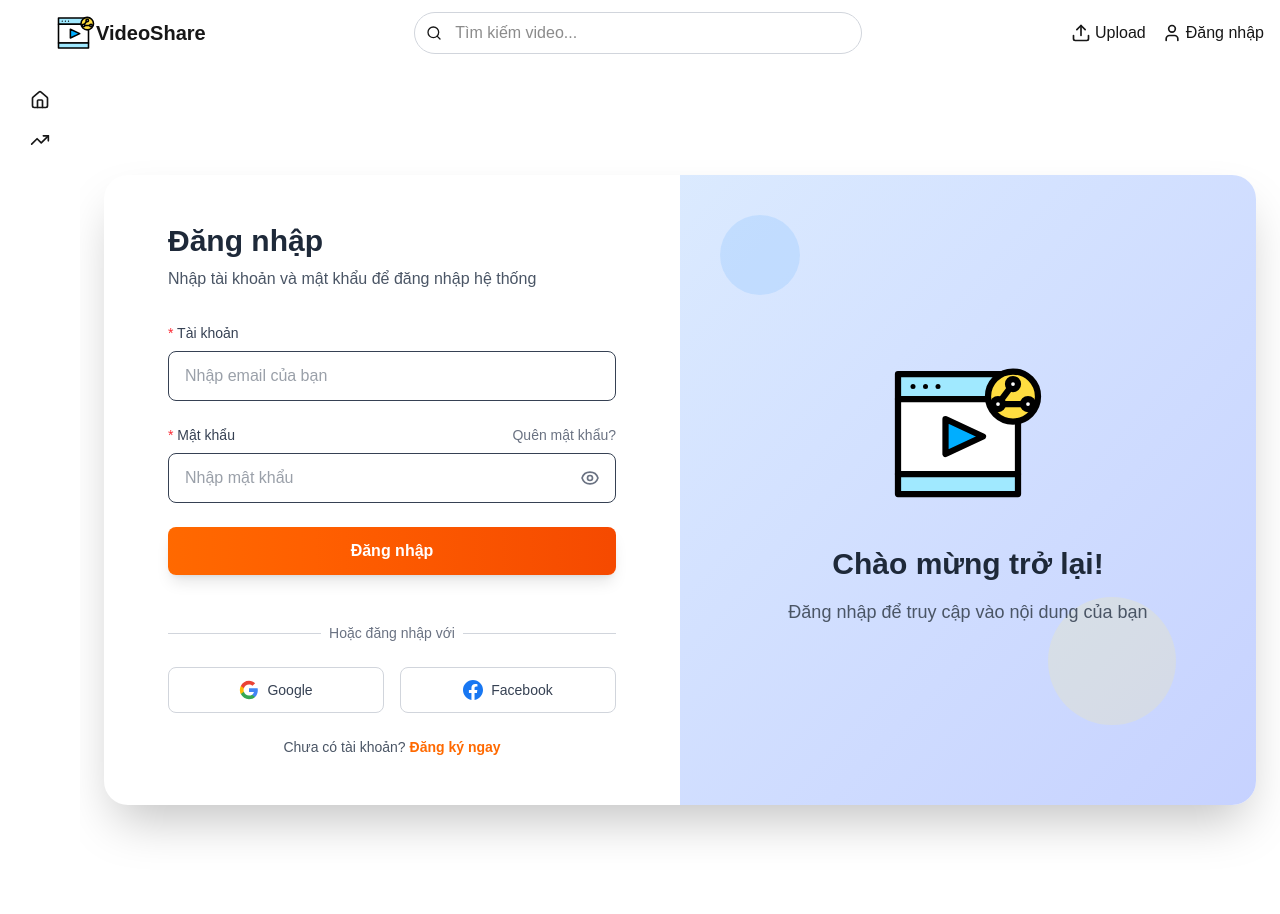
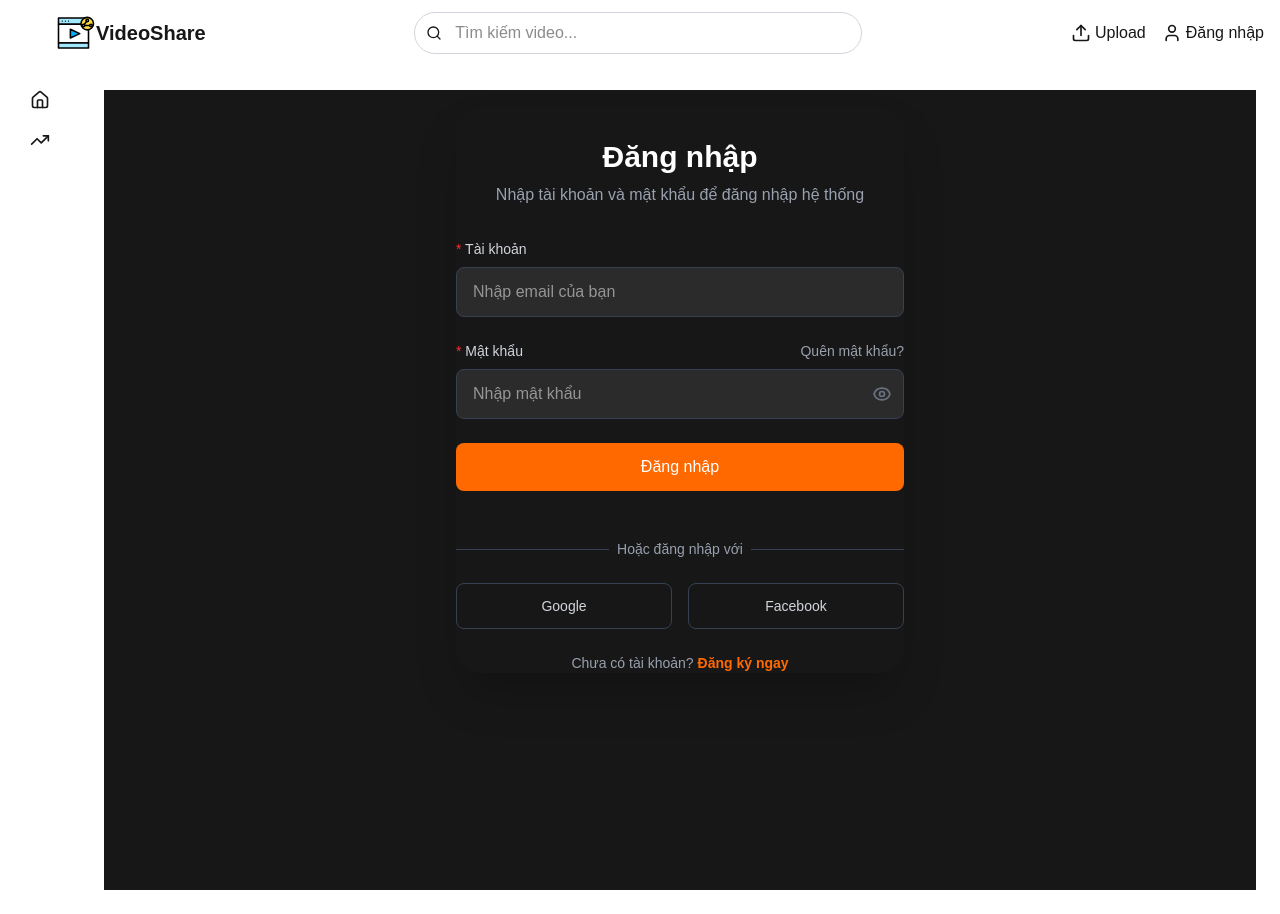
Before and after one commit to Cuti-Duck/frontend-video-sharing-platform, a Next.js app: page /auth/login in a window 1280 px wide. Built offline with nearby package versions, Linux system fonts and the light colour scheme.

Commit message:
Change UI in login

```diff
--- a/src/app/auth/login/page.tsx
+++ b/src/app/auth/login/page.tsx
@@ -24,20 +24,18 @@ export default function LoginPage() {
   };
 
   return (
-    <div className="min-h-screen flex items-center justify-center bg-gradient-to-br #171717 #171717">
-      <div className="w-full max-w-6xl flex bg-white rounded-3xl shadow-2xl overflow-hidden">
-        {/* Left side - Form */}
-        <div className="w-full lg:w-1/2 p-8 lg:p-12">
-          <div className="max-w-md mx-auto">
-            <h1 className="text-3xl font-bold text-gray-800 mb-2">Đăng nhập</h1>
-            <p className="text-gray-600 mb-8">
+    <div className="min-h-screen flex items-center justify-center bg-[#171717]">
+      <div className="w-full max-w-md pt-8 mb-50 bg-[#171717] rounded-3xl shadow-2xl">
+        <div className="text-center mb-8">
+          <h1 className="text-3xl font-bold text-white mb-2">Đăng nhập</h1>
+          <p className="text-gray-400">
             Nhập tài khoản và mật khẩu để đăng nhập hệ thống
           </p>
+        </div>
 
         <form onSubmit={handleSubmit} className="space-y-6">
-              {/* Email Input */}
           <div>
-                <label htmlFor="email" className="block text-sm font-medium text-gray-700 mb-2">
+            <label htmlFor="email" className="block text-sm font-medium text-gray-300 mb-2">
               <span className="text-red-500">* </span>
               Tài khoản
             </label>
@@ -48,21 +46,20 @@ export default function LoginPage() {
               value={formData.email}
               onChange={handleChange}
               placeholder="Nhập email của bạn"
-                  className="w-full px-4 py-3 border text-gray-700 rounded-lg focus:outline-none focus:ring-2 focus:ring-orange-500 focus:border-transparent transition-all"
+              className="w-full px-4 py-3 border border-gray-700 bg-[#2b2b2b] text-white rounded-lg focus:outline-none focus:ring-2 focus:ring-orange-500 focus:border-transparent transition-all"
               required
             />
           </div>
 
-              {/* Password Input */}
           <div>
             <div className="flex items-center justify-between mb-2">
-                  <label htmlFor="password" className="block text-sm font-medium text-gray-700">
+              <label htmlFor="password" className="block text-sm font-medium text-gray-300">
                 <span className="text-red-500">* </span>
                 Mật khẩu
               </label>
               <Link
                 href="/auth/forgot-password"
-                    className="text-sm text-gray-500 hover:text-orange-500 transition-colors"
+                className="text-sm text-gray-400 hover:text-orange-500 transition-colors"
               >
                 Quên mật khẩu?
               </Link>
@@ -75,76 +72,57 @@ export default function LoginPage() {
                 value={formData.password}
                 onChange={handleChange}
                 placeholder="Nhập mật khẩu"
-                    className="w-full px-4 pr-12 py-3 border text-gray-700 rounded-lg focus:outline-none focus:ring-2 focus:ring-orange-500 focus:border-transparent transition-all"
+                className="w-full px-4 pr-12 py-3 border border-gray-700 bg-[#2b2b2b] text-white rounded-lg focus:outline-none focus:ring-2 focus:ring-orange-500 focus:border-transparent transition-all"
                 required
               />
               <button
                 type="button"
                 aria-label={showPassword ? "Ẩn mật khẩu" : "Hiện mật khẩu"}
                 onClick={() => setShowPassword(!showPassword)}
-                    className="absolute right-3 top-1/2 -translate-y-1/2 text-gray-500 hover:text-gray-700 z-20 bg-transparent p-1"
+                className="absolute right-3 top-1/2 -translate-y-1/2 text-gray-500 hover:text-gray-400"
               >
-                    {showPassword ? (
-                      <svg className="w-5 h-5" fill="none" stroke="currentColor" viewBox="0 0 24 24">
-                        <path strokeLinecap="round" strokeLinejoin="round" strokeWidth={2} d="M13.875 18.825A10.05 10.05 0 0112 19c-4.478 0-8.268-2.943-9.543-7a9.97 9.97 0 011.563-3.029m5.858.908a3 3 0 114.243 4.243M9.878 9.878l4.242 4.242M9.88 9.88l-3.29-3.29m7.532 7.532l3.29 3.29M3 3l3.59 3.59m0 0A9.953 9.953 0 0112 5c4.478 0 8.268 2.943 9.543 7a10.025 10.025 0 01-4.132 5.411m0 0L21 21" />
-                      </svg>
-                    ) : (
                 <svg className="w-5 h-5" fill="none" stroke="currentColor" viewBox="0 0 24 24">
                   <path strokeLinecap="round" strokeLinejoin="round" strokeWidth={2} d="M15 12a3 3 0 11-6 0 3 3 0 016 0z" />
                   <path strokeLinecap="round" strokeLinejoin="round" strokeWidth={2} d="M2.458 12C3.732 7.943 7.523 5 12 5c4.478 0 8.268 2.943 9.542 7-1.274 4.057-5.064 7-9.542 7-4.477 0-8.268-2.943-9.542-7z" />
                 </svg>
-                    )}
               </button>
             </div>
           </div>
 
-              {/* Submit Button */}
           <button
             type="submit"
-                className="w-full bg-gradient-to-r from-orange-500 to-orange-600 text-white font-semibold py-3 rounded-lg hover:from-orange-600 hover:to-orange-700 transition-all transform hover:scale-[1.02] shadow-lg"
+            className="w-full bg-orange-500 text-white py-3 rounded-lg hover:bg-orange-600 transition-colors"
           >
             Đăng nhập
           </button>
 
-              {/* Divider */}
           <div className="relative my-6">
             <div className="absolute inset-0 flex items-center">
-                  <div className="w-full border-t border-gray-300"></div>
+              <div className="w-full border-t border-gray-700"></div>
             </div>
             <div className="relative flex justify-center text-sm">
-                  <span className="px-2 bg-white text-gray-500">Hoặc đăng nhập với</span>
+              <span className="px-2 bg-[#171717] text-gray-400">Hoặc đăng nhập với</span>
             </div>
           </div>
 
-              {/* Social Login */}
           <div className="grid grid-cols-2 gap-4">
             <button
               type="button"
-                  className="flex items-center justify-center px-4 py-3 border border-gray-300 rounded-lg hover:bg-gray-50 transition-all"
+              className="flex items-center justify-center px-4 py-3 border border-gray-700 rounded-lg hover:bg-[#2b2b2b] transition-all"
             >
-                  <svg className="w-5 h-5 mr-2" viewBox="0 0 24 24">
-                    <path fill="#4285F4" d="M22.56 12.25c0-.78-.07-1.53-.2-2.25H12v4.26h5.92c-.26 1.37-1.04 2.53-2.21 3.31v2.77h3.57c2.08-1.92 3.28-4.74 3.28-8.09z" />
-                    <path fill="#34A853" d="M12 23c2.97 0 5.46-.98 7.28-2.66l-3.57-2.77c-.98.66-2.23 1.06-3.71 1.06-2.86 0-5.29-1.93-6.16-4.53H2.18v2.84C3.99 20.53 7.7 23 12 23z" />
-                    <path fill="#FBBC05" d="M5.84 14.09c-.22-.66-.35-1.36-.35-2.09s.13-1.43.35-2.09V7.07H2.18C1.43 8.55 1 10.22 1 12s.43 3.45 1.18 4.93l2.85-2.22.81-.62z" />
-                    <path fill="#EA4335" d="M12 5.38c1.62 0 3.06.56 4.21 1.64l3.15-3.15C17.45 2.09 14.97 1 12 1 7.7 1 3.99 3.47 2.18 7.07l3.66 2.84c.87-2.6 3.3-4.53 6.16-4.53z" />
-                  </svg>
-                  <span className="text-sm font-medium text-gray-700">Google</span>
+              <span className="text-sm font-medium text-gray-300">Google</span>
             </button>
             <button
               type="button"
-                  className="flex items-center justify-center px-4 py-3 border border-gray-300 rounded-lg hover:bg-gray-50 transition-all"
+              className="flex items-center justify-center px-4 py-3 border border-gray-700 rounded-lg hover:bg-[#2b2b2b] transition-all"
             >
-                  <svg className="w-5 h-5 mr-2" fill="#1877F2" viewBox="0 0 24 24">
-                    <path d="M24 12.073c0-6.627-5.373-12-12-12s-12 5.373-12 12c0 5.99 4.388 10.954 10.125 11.854v-8.385H7.078v-3.47h3.047V9.43c0-3.007 1.792-4.669 4.533-4.669 1.312 0 2.686.235 2.686.235v2.953H15.83c-1.491 0-1.956.925-1.956 1.874v2.25h3.328l-.532 3.47h-2.796v8.385C19.612 23.027 24 18.062 24 12.073z" />
-                  </svg>
-                  <span className="text-sm font-medium text-gray-700">Facebook</span>
+              <span className="text-sm font-medium text-gray-300">Facebook</span>
             </button>
           </div>
 
-              {/* Register Link */}
-              <p className="text-center text-sm text-gray-600 mt-6">
+          <p className="text-center text-sm text-gray-400 mt-6">
             Chưa có tài khoản?{" "}
-                <Link href="/auth/register" className="text-orange-500 hover:text-orange-600 font-semibold">
+            <Link href="/auth/register" className="text-orange-500 hover:text-orange-400 font-semibold">
               Đăng ký ngay
             </Link>
           </p>
@@ -152,48 +130,5 @@ export default function LoginPage() {
       </div>
     </div>
 
-        {/* Right side - Illustration */}
-        <div className="hidden lg:flex lg:w-1/2 bg-gradient-to-br from-blue-100 to-indigo-200 items-center justify-center p-12 relative overflow-hidden">
-          <div className="relative z-10 text-center">
-            {/* Person Illustration */}
-            <div className="mb-8 justify-center flex">
-              <svg
-                xmlns="http://www.w3.org/2000/svg"
-                viewBox="0 0 64 64"
-                preserveAspectRatio="xMidYMid meet"
-                className="flex-shrink-0 w-24 md:w-40 h-auto"
-              >
-                <g fill="none" strokeWidth="2.5" strokeLinecap="round" strokeLinejoin="round">
-                  <rect x="4" y="8" width="48" height="10" fill="#a0e9ff" stroke="#000" />
-                  <rect x="4" y="18" width="48" height="30" fill="white" stroke="#000" />
-                  <rect x="4" y="48" width="48" height="8" fill="#a0e9ff" stroke="#000" />
-                  <circle cx="10" cy="13" r="1" fill="black" stroke="none" />
-                  <circle cx="15" cy="13" r="1" fill="black" stroke="none" />
-                  <circle cx="20" cy="13" r="1" fill="black" stroke="none" />
-                  <polygon points="23,26 38,33 23,40" fill="#00aeff" stroke="#000" />
-                  <circle cx="50" cy="17" r="10" fill="#ffdd40" stroke="#000" />
-                  <line x1="50" y1="12" x2="44" y2="20" stroke="#000" />
-                  <line x1="44" y1="20" x2="56" y2="20" stroke="#000" />
-                  <circle cx="50" cy="12" r="2" fill="white" stroke="#000" />
-                  <circle cx="44" cy="20" r="2" fill="white" stroke="#000" />
-                  <circle cx="56" cy="20" r="2" fill="white" stroke="#000" />
-                </g>
-              </svg>
-            </div>
-
-            <h2 className="text-3xl font-bold text-gray-800 mb-4">
-              Chào mừng trở lại!
-            </h2>
-            <p className="text-gray-600 text-lg">
-              Đăng nhập để truy cập vào nội dung của bạn
-            </p>
-          </div>
-
-          {/* Decorative elements */}
-          <div className="absolute top-10 left-10 w-20 h-20 bg-blue-300 rounded-full opacity-30 animate-pulse"></div>
-          <div className="absolute bottom-20 right-20 w-32 h-32 bg-yellow-200 rounded-full opacity-20"></div>
-        </div>
-      </div>
-    </div>
   );
 }
```
Lines whose indentation alone changed are shown as unchanged.
